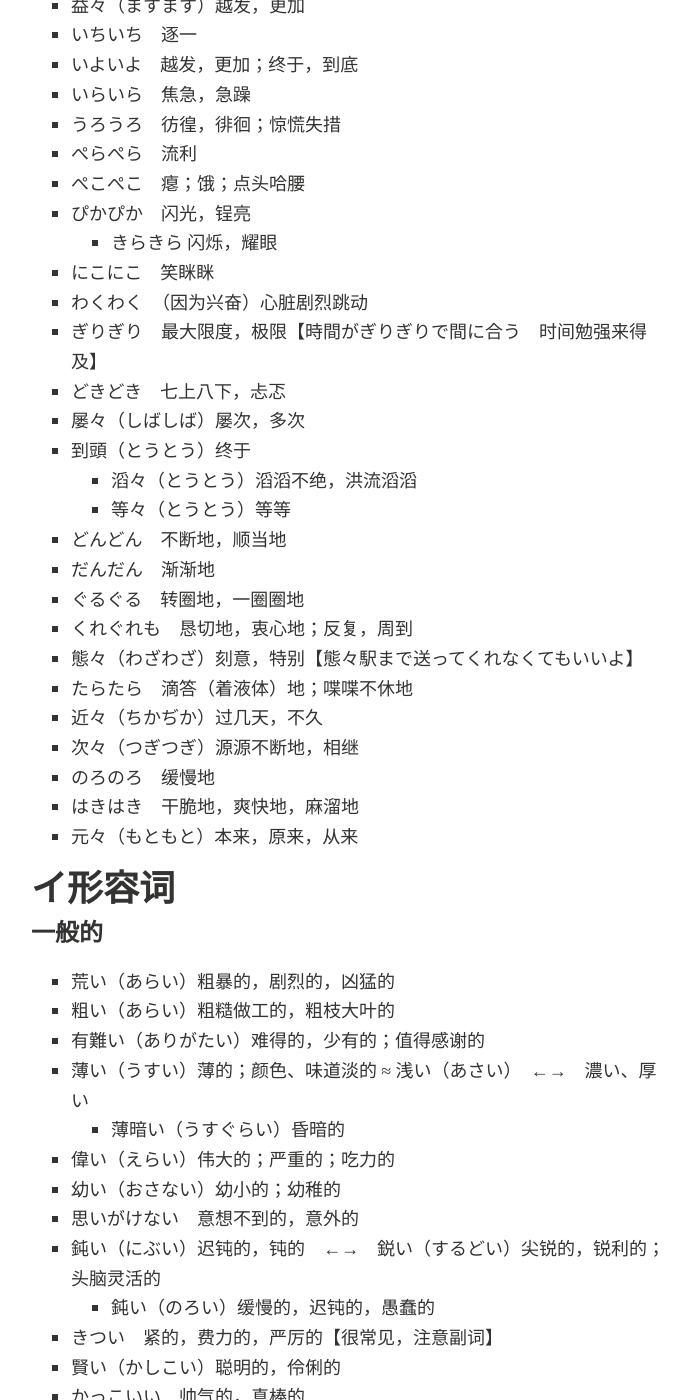
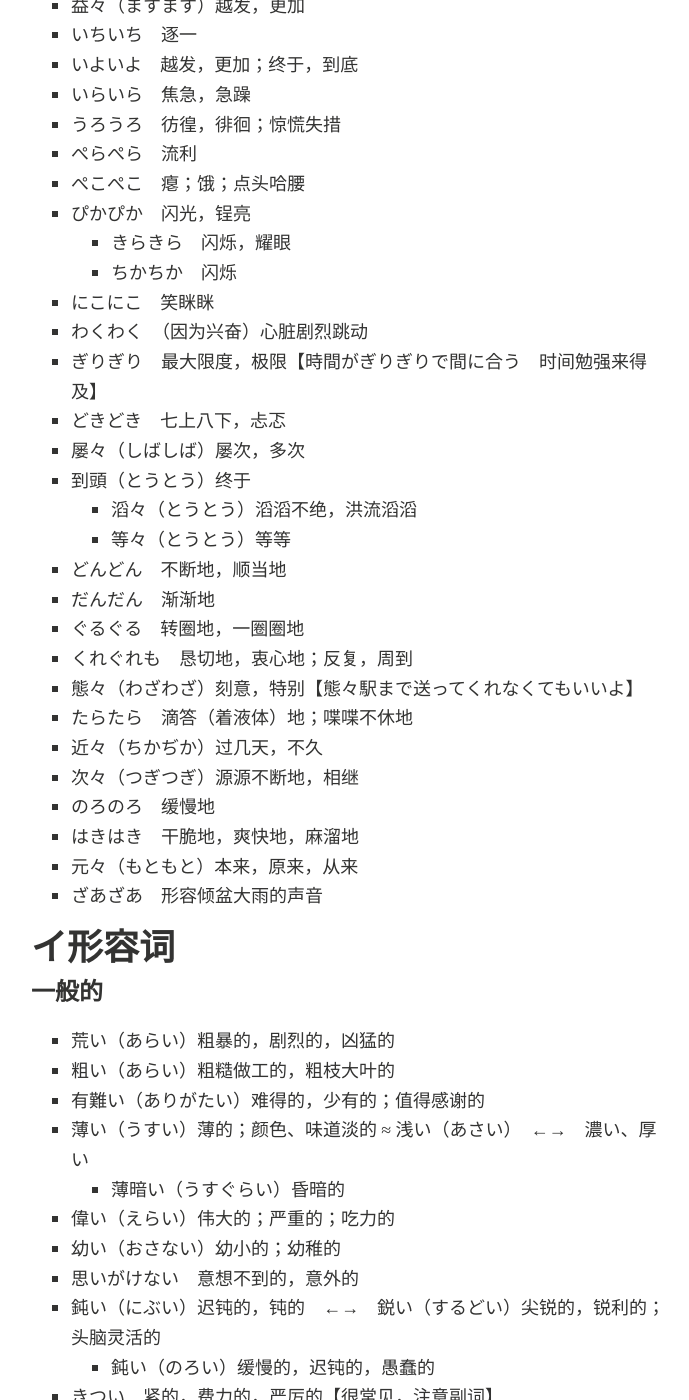
Before and after one commit to Kinnuch/kinnuch.github.io, a Jekyll site: the page built from laim/N3.md, in a window 1280 px wide and 1400 px high, scrolled down 3712 px. Shown: the whole window, without its empty margins (289-978 px from the left). Built offline with Jekyll 4.4.1, drawn with Linux system fonts in a browser that asks for light colours; nearby versions of some CDN libraries; comment, search, counter and statistics services are not loaded; a style sheet for code colours, icons or effects is not loaded.

Commit message:
Update N3.md

```diff
--- a/laim/N3.md
+++ b/laim/N3.md
@@ -131,7 +131,8 @@ title: JapaneseN3
 - ぺらぺら　流利
 - ぺこぺこ　瘪；饿；点头哈腰
 - ぴかぴか　闪光，锃亮
-  - きらきら	闪烁，耀眼
+  - きらきら　闪烁，耀眼
+  - ちかちか　闪烁
 
 - にこにこ　笑眯眯
 - わくわく　（因为兴奋）心脏剧烈跳动
@@ -152,6 +153,7 @@ title: JapaneseN3
 - のろのろ　缓慢地
 - はきはき　干脆地，爽快地，麻溜地
 - 元々（もともと）本来，原来，从来
+- ざあざあ　形容倾盆大雨的声音
 
 ## イ形容词
 
```
Also changed, not shown: other parts of laim/N3.md (+4 -0 lines).
